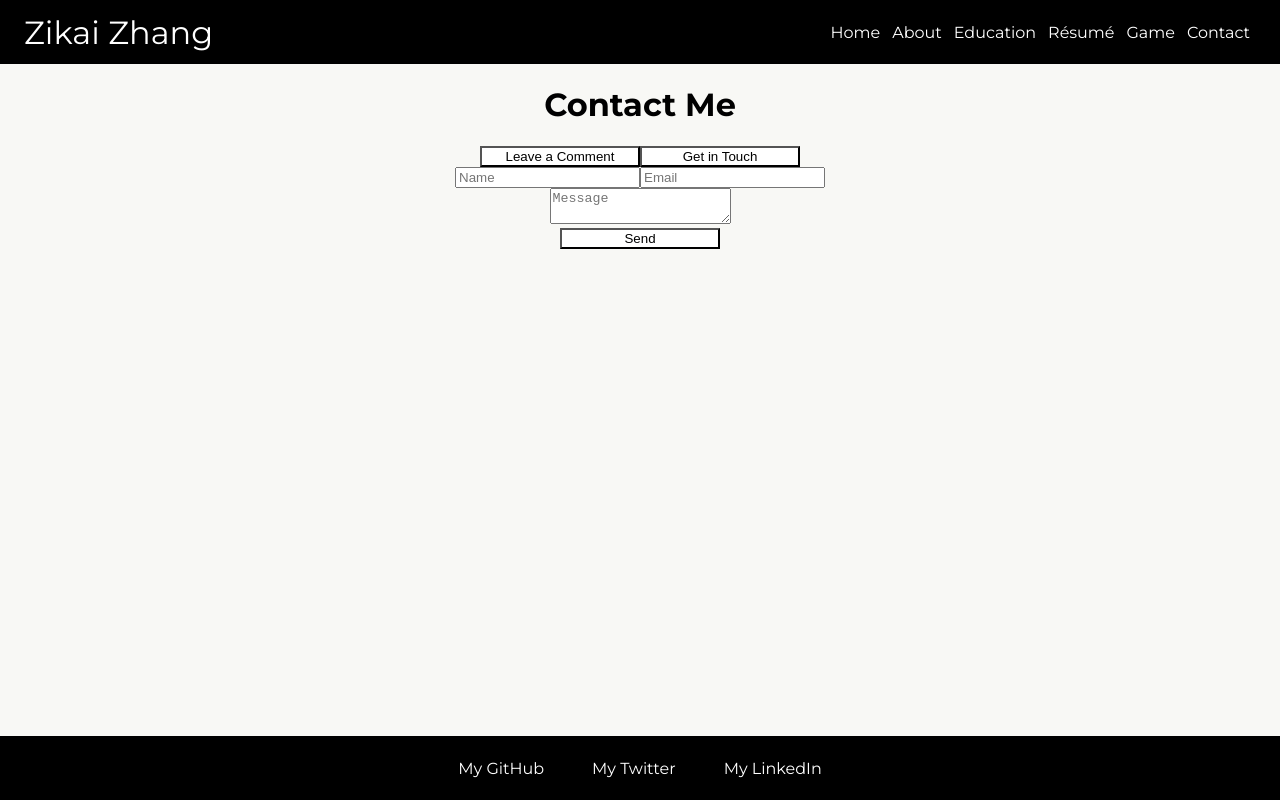
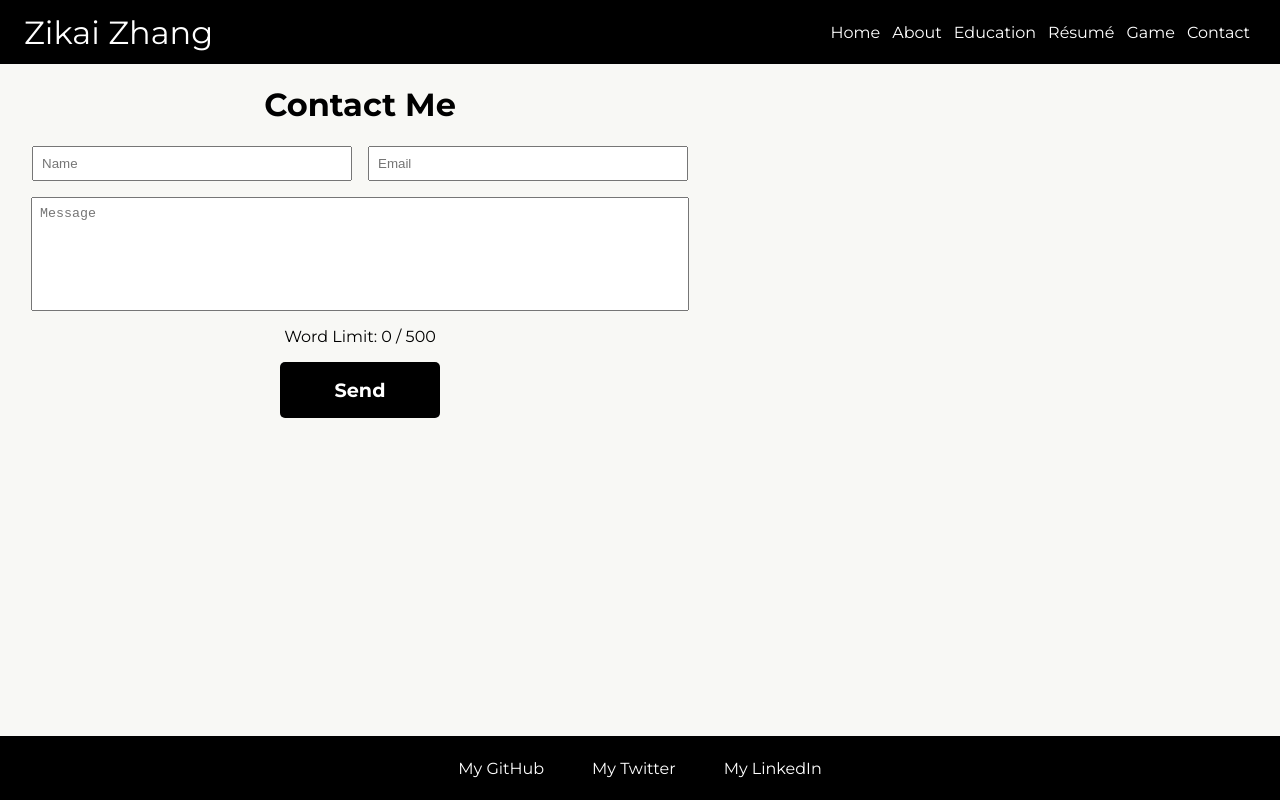
Before and after one commit to zikai33/CS601-Project-Zhang, a Vue app: page /contact in a window 1280 px wide. Built offline with nearby package versions, Linux system fonts and the light colour scheme.

Commit message:
database

```diff
--- a/src/components/ContactForm.vue
+++ b/src/components/ContactForm.vue
@@ -2,43 +2,75 @@
     <div class="contactForm">
         <div class="form">
             <h1>Contact Me</h1>
-            <div class="type">
-                <button @click="hideEmail">Leave a Comment</button>
-                <button @click="showEmail">Get in Touch</button>
-            </div>
-            <form action="" method="POST">
+            <form>
                 <div class="info">
-                    <input type="text" name="name" placeholder="Name" required>
-                    <input v-if="email" type="email" name="email" placeholder="Email" required>
+                    <input
+                        type="text"
+                        name="name"
+                        placeholder="Name"
+                        ref="name"
+                        required
+                    />
+                    <input
+                        type="email"
+                        name="email"
+                        placeholder="Email"
+                        ref="email"
+                        required
+                    />
                 </div>
                 <div class="info">
-                    <textarea name="message" placeholder="Message" required></textarea>
+                    <textarea
+                        name="message"
+                        placeholder="Message"
+                        ref="message"
+                        v-model="message"
+                        maxlength="500"
+                        required
+                    ></textarea>
                 </div>
                 <div>
-                    <button type="submit">Send</button>
+                    Word Limit: <span>{{ message.length }} / 500</span>
                 </div>
+                <div @click="submit" class="button">Send</div>
             </form>
         </div>
     </div>
 </template>
 
 <script>
+import { collection, addDoc } from "firebase/firestore";
+import { vModelCheckbox } from "vue";
+import { db } from "../firebase/index";
 export default {
-    name: 'ContactForm',
+    name: "ContactForm",
     data() {
         return {
-            email: true
-        }
+            message: "",
+        };
     },
     methods: {
-        showEmail: function () {
-            this.email = true;
+        submit: async function () {
+            const name = this.$refs.name.value;
+            const email = this.$refs.email.value;
+            const message = this.$refs.message.value;
+            if (name === "" || email === "" || message === "") {
+                alert("Please fill out all fields");
+                return;
+            }
+            const data = {
+                name: name,
+                email: email,
+                message: message,
+            };
+            await addDoc(collection(db, "contact"), data);
+            this.$refs.name.value = "";
+            this.$refs.email.value = "";
+            this.$refs.message.value = "";
+            alert("Successfully submit");
         },
-        hideEmail: function () {
-            this.email = false;
-        }
-    }
-}
+    },
+};
 </script>
 
 <style>
@@ -46,8 +78,6 @@ export default {
     width: 80vw;
     max-width: 720px;
     height: auto;
-    text-align: center;
-    margin: auto;
 }
 
 .form {
@@ -55,10 +85,61 @@ export default {
     height: auto;
 }
 
-button {
-    padding-left: 1rem;
-    padding-right: 1rem;
-    min-width: 10rem;
-    background-color: white;
+.info {
+    width: 100%;
+    display: flex;
+    justify-content: center;
+    align-items: center;
+    flex-wrap: wrap;
+    gap: 1rem;
+}
+
+input {
+    width: 30vw;
+    max-width: 300px;
+    padding: 0.5rem;
+}
+
+input:focus {
+    outline: none !important;
+    border: 2px solid red;
+    border-radius: 3px;
+}
+
+textarea {
+    width: calc(60vw + 2.5rem);
+    max-width: calc(600px + 2.5rem);
+    padding: 0.5rem;
+    height: 6rem;
+    resize: none;
+}
+
+textarea:focus {
+    outline: none !important;
+    border: 2px solid red;
+    border-radius: 3px;
+}
+
+form {
+    display: flex;
+    flex-direction: column;
+    justify-content: center;
+    align-items: center;
+    gap: 1rem;
+}
+
+.button {
+    width: 8rem;
+    padding: 1rem;
+    border-radius: 5px;
+    font-weight: 700;
+    font-size: 1.2rem;
+    color: white;
+    background-color: black;
+}
+
+.button:hover {
+    cursor: pointer;
+    color: red;
 }
 </style>
--- /dev/null
+++ b/src/firebase/index.js
@@ -0,0 +1,20 @@
+// Import the functions you need from the SDKs you need
+import { initializeApp } from "firebase/app";
+import { getFirestore } from "firebase/firestore";
+// TODO: Add SDKs for Firebase products that you want to use
+// https://firebase.google.com/docs/web/setup#available-libraries
+
+// Your web app's Firebase configuration
+const firebaseConfig = {
+  apiKey: "AIzaSyAbh81Ir1B9kBbMEH-HWzQ-VcqVQ6l33bU",
+  authDomain: "project-80d47.firebaseapp.com",
+  projectId: "project-80d47",
+  storageBucket: "project-80d47.appspot.com",
+  messagingSenderId: "1013757987787",
+  appId: "1:1013757987787:web:2638c8fb4ab3a6b105c44e"
+};
+
+// Initialize Firebase
+const app = initializeApp(firebaseConfig);
+const db = getFirestore(app);
+export { db };
```
Also changed, not shown: package.json (+5 -2 lines), 1 other file (tests, documents, lock files or other folders).
